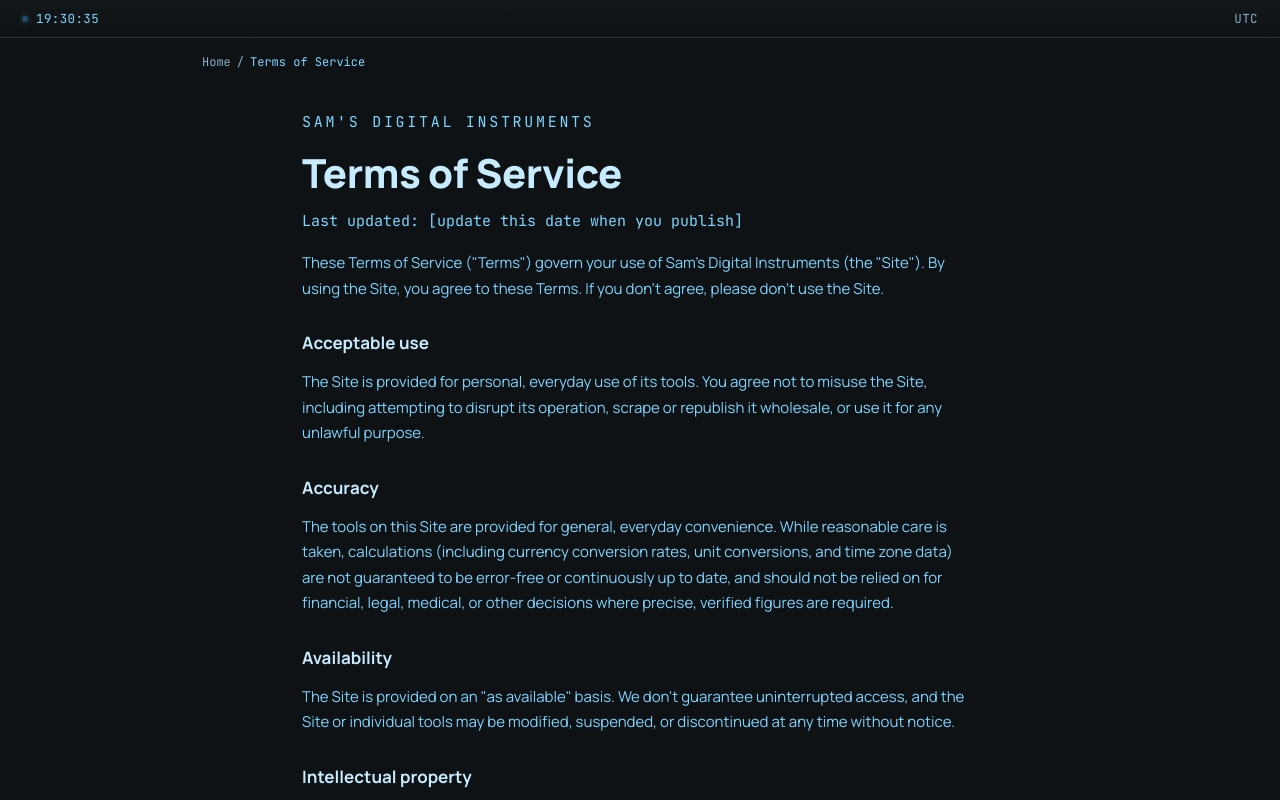
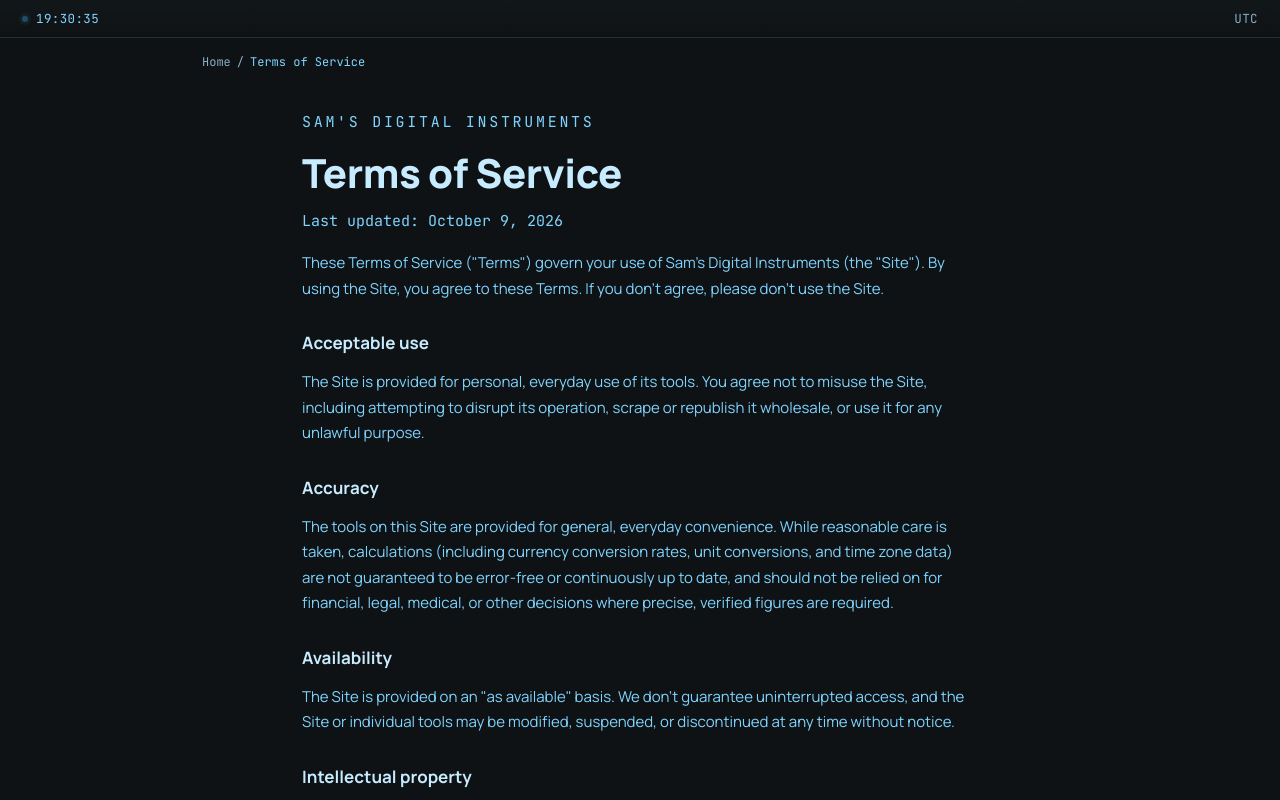
Before and after one commit to samavb6-oss/samsdigitalinstruments, a plain HTML site: page terms.html in a window 1280 px wide. Shown: the top 800 px of the page. Drawn offline with Linux system fonts and the light colour scheme.

```diff
--- a/terms.html
+++ b/terms.html
@@ -27,7 +27,7 @@
   <div class="page-wrap">
     <p class="wordmark">Sam's Digital Instruments</p>
     <h1>Terms of Service</h1>
-    <p class="updated">Last updated: [update this date when you publish]</p>
+    <p class="updated">Last updated: October 9, 2026</p>
 
     <p>These Terms of Service ("Terms") govern your use of Sam's Digital Instruments (the "Site"). By using the Site, you agree to these Terms. If you don't agree, please don't use the Site.</p>
 
```
